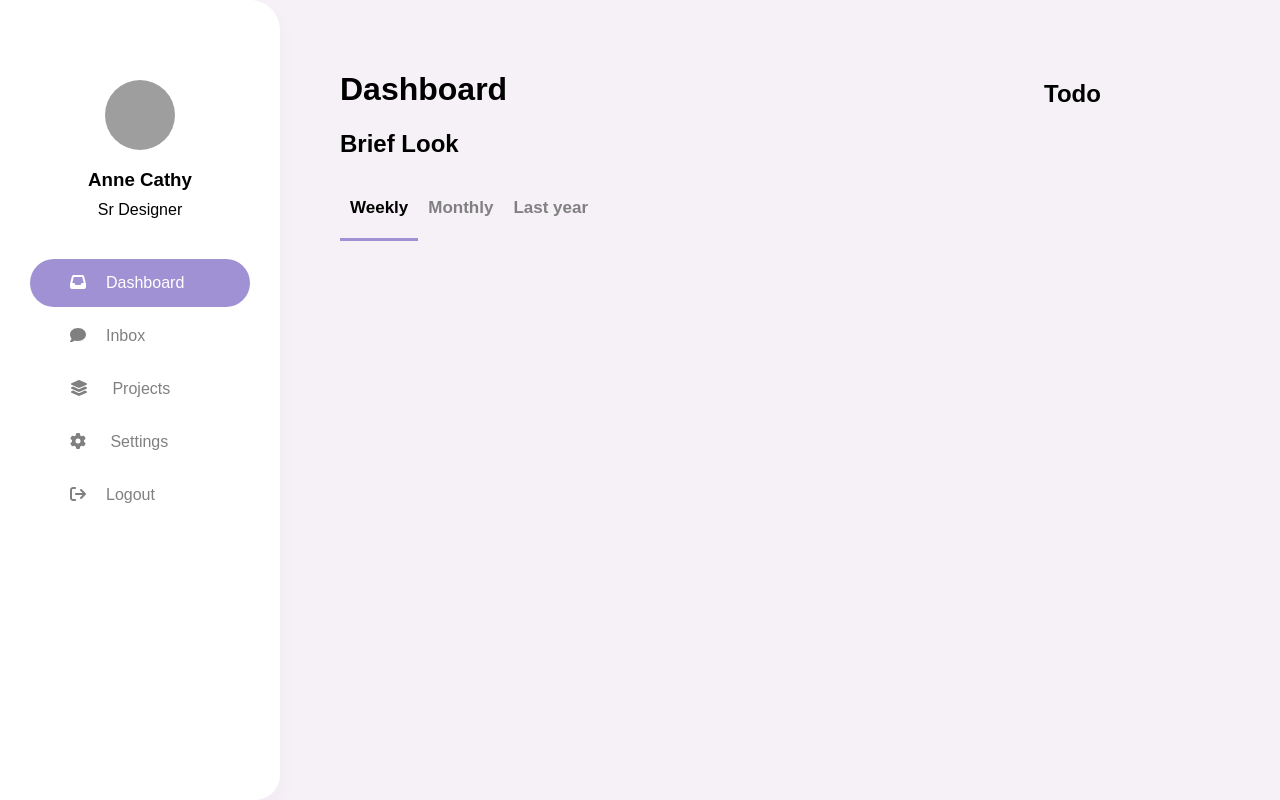
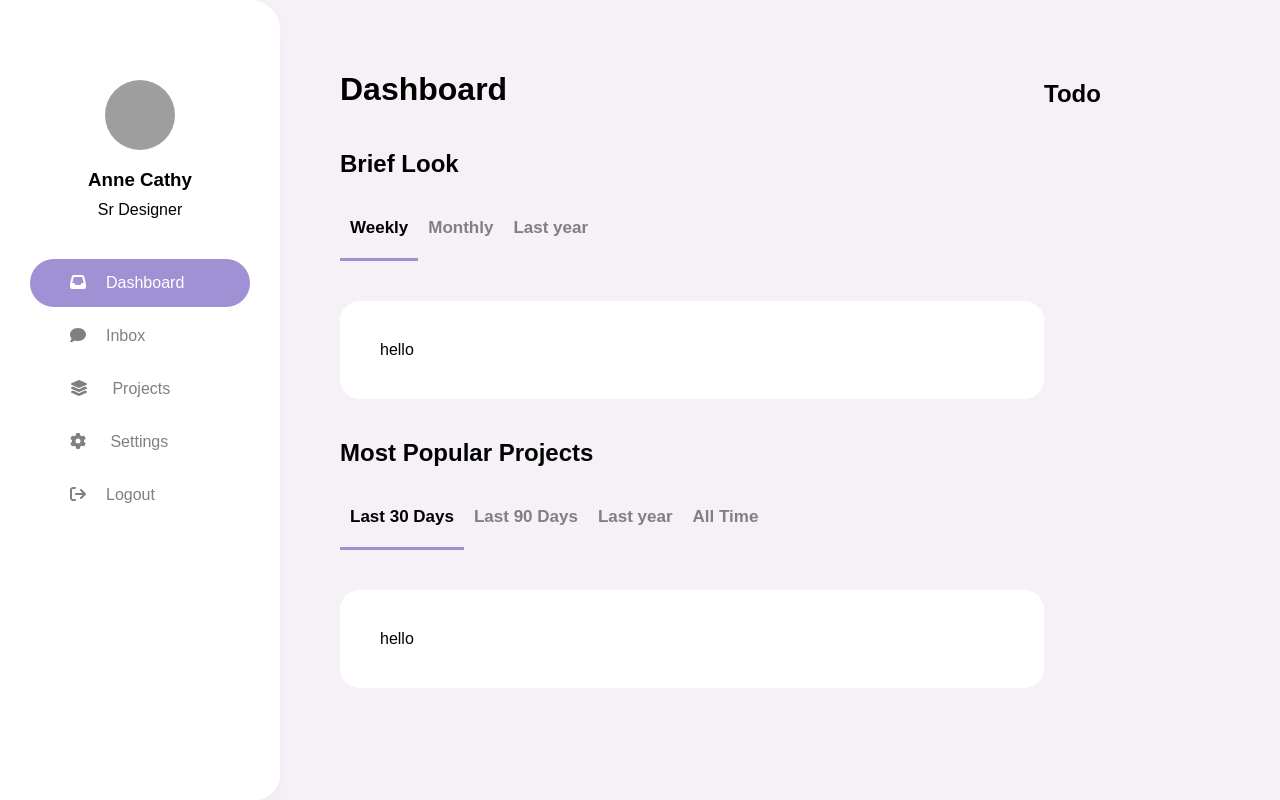
Before and after one commit to vilinh/task-management, a React (Create React App) app in the folder frontend/: page / in a window 1280 px wide. Built offline with nearby package versions, Linux system fonts and the light colour scheme; grey boxes are pictures that could not be loaded; the HTML template or start-up script is replaced by a standard one.

Commit message:
home: panels

```diff
--- a/frontend/src/pages/Home/Home.jsx
+++ b/frontend/src/pages/Home/Home.jsx
@@ -8,11 +8,27 @@ export const Home = () => {
       <div className="dashBoard">
         <div className="dashboard-left">
           <h1>Dashboard</h1>
-          <h2>Brief Look</h2>
-          <div className="tabs">
-            <button className="tab-btn">Weekly</button>
-            <button className="tab-btn">Monthly</button>
-            <button className="tab-btn">Last year</button>
+          <div className="panels">
+            <div className="panel-top">
+              <h2>Brief Look</h2>
+              <div className="tabs">
+                <button className="tab-btn">Weekly</button>
+                <button className="tab-btn">Monthly</button>
+                <button className="tab-btn">Last year</button>
+              </div>
+              <div className="activity">hello</div>
+            </div>
+
+            <div className="panel-bottom">
+              <h2>Most Popular Projects</h2>
+              <div className="tabs">
+                <button className="tab-btn">Last 30 Days</button>
+                <button className="tab-btn">Last 90 Days</button>
+                <button className="tab-btn">Last year</button>
+                <button className="tab-btn">All Time</button>
+              </div>
+              <div className="activity">hello</div>
+            </div>
           </div>
         </div>
         <div className="dashboard-right">
--- a/frontend/src/pages/Home/home.css
+++ b/frontend/src/pages/Home/home.css
@@ -50,7 +50,28 @@
     flex: 4;
 }
 
+.panels {
+    display: flex;
+    flex-direction: column;
+    gap: 20px;
+}
+
+.panel-top {
+    flex: 1;
+}
+
+.panel-bottom {
+    flex: 1;
+}
+
 .dashboard-right {
     flex: 1;
     padding-top: 20px;
 }
+
+.activity {
+    background-color: white;
+    border-radius: 20px;
+    margin-top: 40px;
+    padding: 40px 40px;
+}
```
